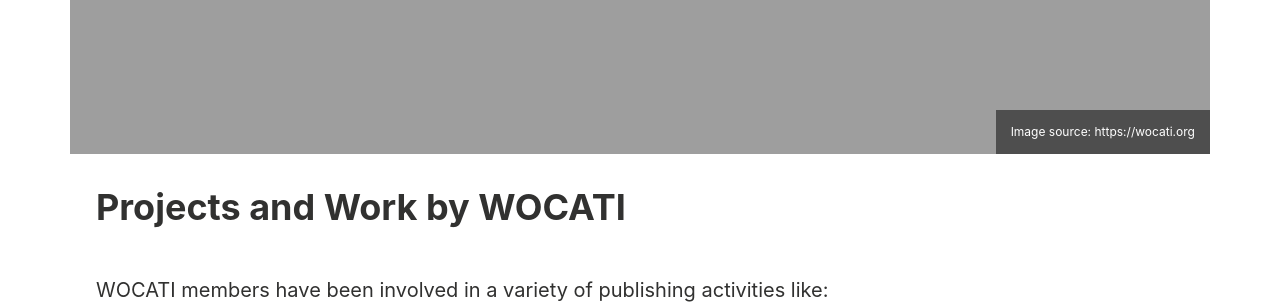
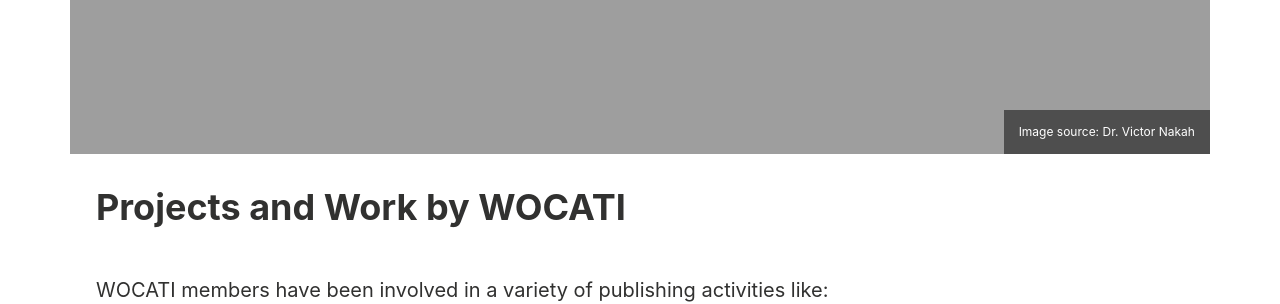
Before and after one commit to adamdjbrett/wocati-archived, a Jekyll site: the page built from work/index.md, in a window 1280 px wide and 900 px high, scrolled down 677 px. Shown: the part 136-440 px from the top of the window. Built offline with Jekyll 4.4.1, drawn with Linux system fonts in a browser that asks for light colours.

Commit message:
Update index.md
give credit

```diff
--- a/work/index.md
+++ b/work/index.md
@@ -7,8 +7,8 @@
 permalink: /work/
 image:
   feature: WOCATI_2011_Group_s-800x288.jpg
-  credit: https://wocati.org
-  creditlink: Dr. Victor Nakah
+  credit: Dr. Victor Nakah
+  creditlink: https://wocati.org
 published: true
 date: 2016-09-06 00:09:47
 modified: 2019-03-25T11:57:41-04:00
```
